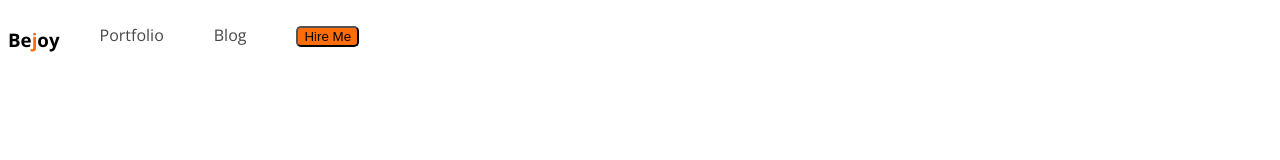
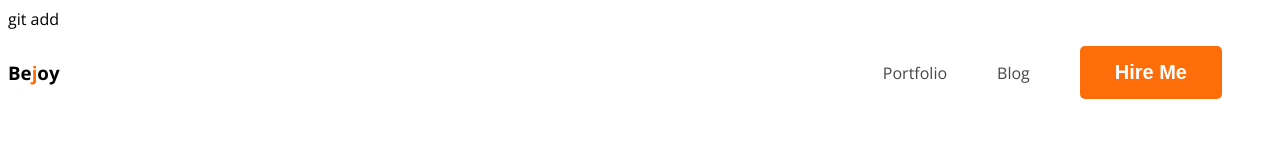
Before and after one commit to sarker32/My-Portfolio, a plain HTML site: page index.html in a window 1280 px wide. Drawn offline with nearby package versions, Linux system fonts and the light colour scheme.

Commit message:
Complete nav bar

```diff
--- a/index.html
+++ b/index.html
@@ -9,7 +9,7 @@
 <link href="https://fonts.googleapis.com/css2?family=Open+Sans:wght@400;700;800&display=swap" rel="stylesheet">
 
 
-    <link rel="stylesheet" href="styles/portfolio.css">
+    <link rel="stylesheet" href="styles/portfolio.css">git add
 </head>
 <body>
     <header>
--- a/styles/portfolio.css
+++ b/styles/portfolio.css
@@ -9,13 +9,21 @@ body {
 .btn-primary{
     border-radius: 5px;
     background: #FD6E0A;
+    border: 0;
+    color: white;
+    font-size: 20px;
+    font-weight: 700;
+    padding: 15px 35px;
 }
 
 nav {
     display: flex;
+    justify-content: space-between;
+    align-items: center;
 }
  nav > ul{
     display: flex;
+    align-items: center;
  }
  nav li{
     list-style: none;
```
